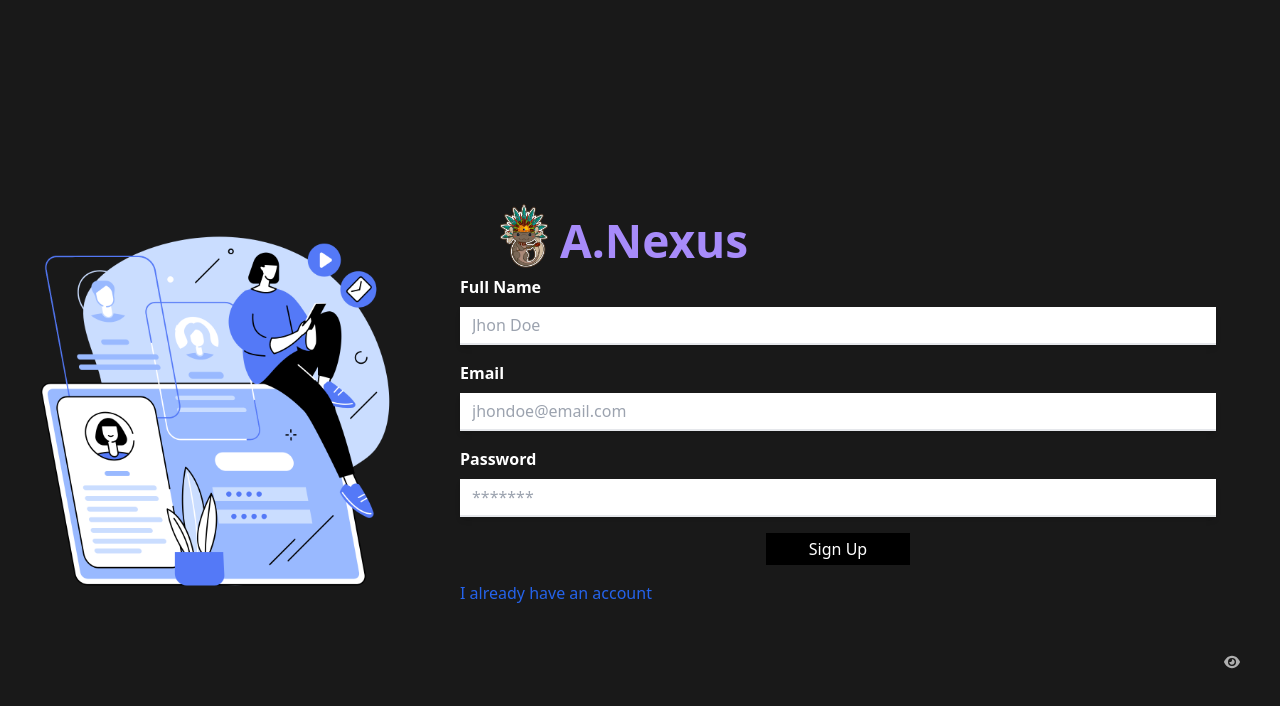
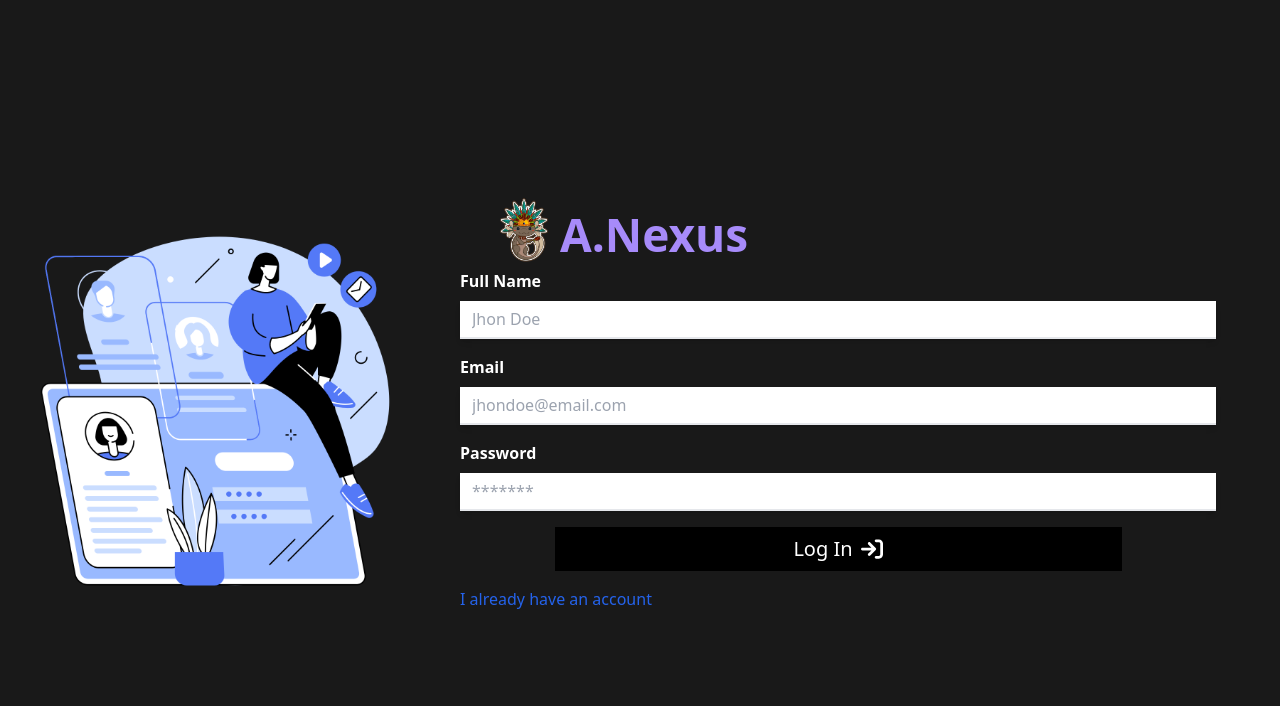
Before and after one commit to ArmandoAlmanza/Axo-Proyect-Nexus, a React (Vite) app in the folder client/: page /auth in a window 1280 px wide. Both pictures are taken after typing "name@example.com", "Sample" into the empty fields and a click on the button "You don't have an account?". Shown: the top 706 px of the page. Built offline with nearby package versions, Linux system fonts and the light colour scheme.

Commit message:
validate user register

```diff
--- a/client/src/components/auth/RegisterForm.tsx
+++ b/client/src/components/auth/RegisterForm.tsx
@@ -1,5 +1,9 @@
 import { useState } from "react";
-import { FaEye, FaEyeSlash } from "react-icons/fa6";
+import { FaArrowRightToBracket } from "react-icons/fa6";
+
+import useValidation from "../../hooks/useValidation";
+import Button from "../generals/Button";
+import { useNavigate } from "react-router-dom";
 
 interface formProps {
     state: string;
@@ -7,11 +11,38 @@ interface formProps {
 }
 
 const RegisterForm = ({ setState }: formProps) => {
-    const [visible, setVisible] = useState(false);
-    const toggleVisible = () => {
-        setVisible(!visible);
+    const navigate = useNavigate();
+    const { userValidation, passValidation } = useValidation();
+    const [userInfo, setUserInfo] = useState({
+        email: "",
+        password: "",
+        name: "",
+    });
+
+    const handleInputChange = (event: React.ChangeEvent<HTMLInputElement>) => {
+        const { name, value } = event.target;
+        setUserInfo({ ...userInfo, [name]: value });
     };
 
+    const handleButtonClick = () => {
+        if (!userValidation(userInfo.email, "email")) {
+            alert("The user email is invalid");
+            return;
+        }
+        if (!userValidation(userInfo.name, "name")) {
+            alert(
+                "The user name is invalid, you can only use numbers and letters"
+            );
+            return;
+        }
+        if (!passValidation(userInfo.password)) {
+            alert("The password contains invalid characters");
+            return;
+        }
+
+        alert("All good, welcome");
+        setTimeout(() => navigate("/dashboard"), 2000);
+    };
     return (
         <div className="transition-opacity ease-in-out opacity-100">
             <form className="mb-4">
@@ -29,6 +60,8 @@ const RegisterForm = ({ setState }: formProps) => {
                         required
                         id="name"
                         name="name"
+                        value={userInfo.name}
+                        onChange={handleInputChange}
                     />
                 </div>
                 <div className="flex flex-col mb-4">
@@ -45,6 +78,8 @@ const RegisterForm = ({ setState }: formProps) => {
                         required
                         id="email"
                         name="email"
+                        value={userInfo.email}
+                        onChange={handleInputChange}
                     />
                 </div>
                 <div className="flex flex-col mb-4">
@@ -56,30 +91,24 @@ const RegisterForm = ({ setState }: formProps) => {
                     </label>
                     <input
                         className="appearance-none border-b-2 shadow-md w-full py-2 px-3 text-gray-700 leading-tight focus:outline-none focus:shadow-outline focus:border-purple transition-[border,colors] duration-500"
-                        type={visible ? "text" : "password"}
+                        type={"password"}
                         placeholder="*******"
                         required
                         id="password"
                         name="password"
+                        value={userInfo.password}
+                        onChange={handleInputChange}
                     />
-                    {!visible ? (
-                        <FaEye
-                            onClick={toggleVisible}
-                            className="absolute right-10 bottom-[130px] opacity-[65%]"
-                        />
-                    ) : (
-                        <FaEyeSlash
-                            onClick={toggleVisible}
-                            className="absolute right-10 bottom-[130px] opacity-[65%]"
-                        />
-                    )}
                 </div>
-                <button
+
+                <Button
                     type="button"
-                    className="bg-black text-white px-2 py-1 mx-auto block w-36 transition-colors hover:bg-violet-400 hover:text-black duration-500"
+                    onClick={handleButtonClick}
+                    className="bg-black text-white px-1 py-2 mx-auto w-3/4 transition-colors hover:bg-violet-400 hover:text-black duration-500 flex items-center content-center mt-2"
                 >
-                    Sign Up
-                </button>
+                    <span className="text-[20px]">Log In</span>
+                    <FaArrowRightToBracket className="text-[22px]" />
+                </Button>
             </form>
             <button className="cursor-pointer text-blue-600" onClick={setState}>
                 I already have an account
```
